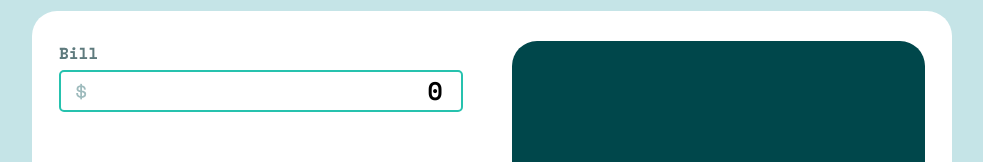
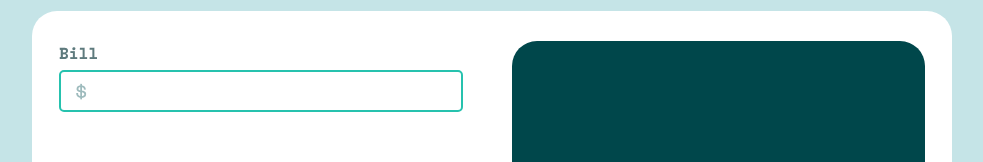
Before and after one commit to DavidPerelman/tip-calculator-app, a React (Create React App) app: page / in a window 1280 px wide. Shown: the part 184-346 px from the top of the page, without its empty margins (148-1131 px from the left). Built offline with nearby package versions, Linux system fonts and the light colour scheme.

Commit message:
setup on change the bill input the value should be 12345 test

```diff
--- a/src/containers/CalculatorInputs/CalculatorInputs.js
+++ b/src/containers/CalculatorInputs/CalculatorInputs.js
@@ -4,7 +4,9 @@ import header from '../../asset/bill.png';
 import './CalculatorInputs.css';
 
 const CalculatorInputs = () => {
-  const [bill, setBill] = useState(0);
+  const [bill, setBill] = useState('');
+
+  console.log(bill);
 
   return (
     <div data-testid='CalculatorInputs'>
@@ -13,6 +15,7 @@ const CalculatorInputs = () => {
           <img src={header} className='bill-header' alt='bill-header' />
           <input
             type='text'
+            onChange={(e) => setBill(e.target.value)}
             data-testid='billInput'
             className='bill-input'
             value={bill}
```
Also changed, not shown: 1 other file (tests, documents, lock files or other folders).
